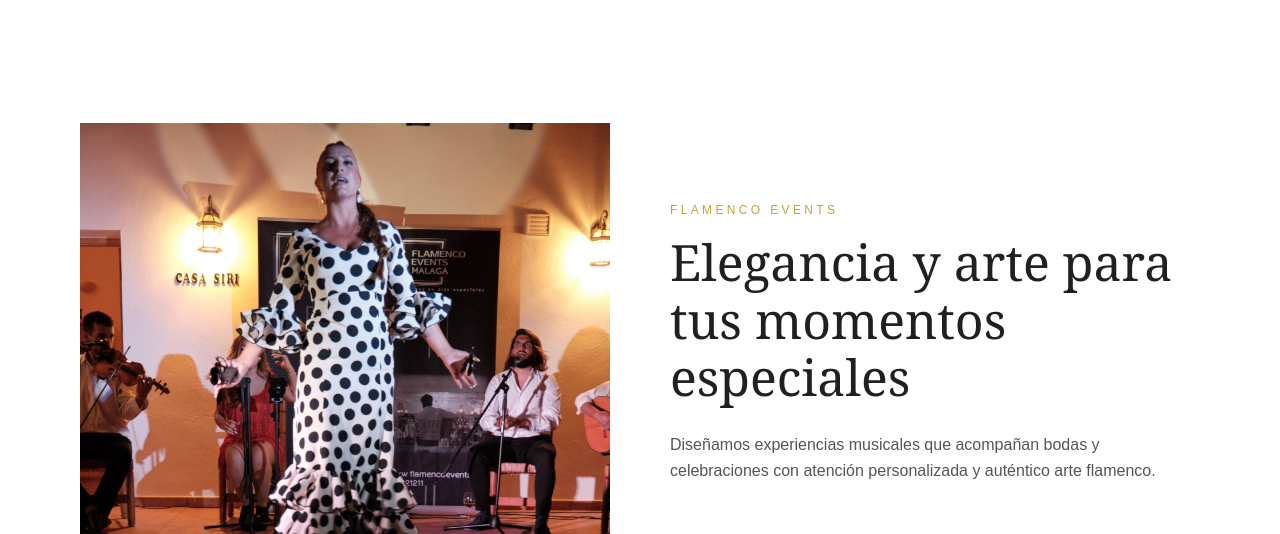
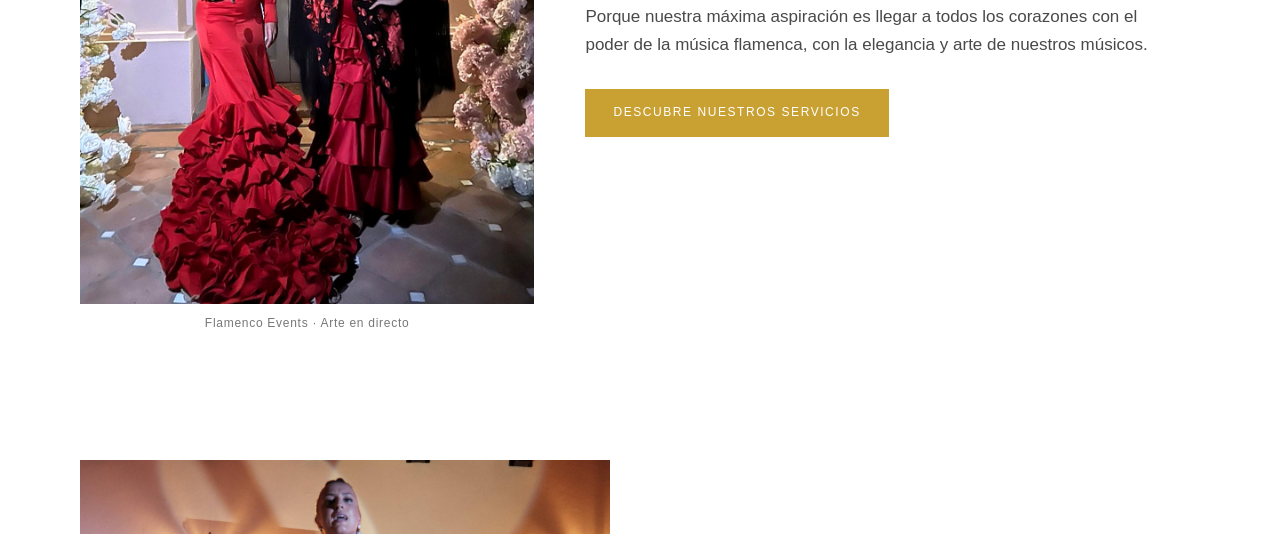
Before and after one commit to flamencoevents/Flamenco-Events-app, a plain HTML site: page web-preview/index.html in a window 1280 px wide. Shown: the part 699-1233 px from the top of the page. Drawn offline with Linux system fonts and the light colour scheme.

Commit message:
Replace website preview hero with corrected real portrait of two red-dressed performers

```diff
--- a/web-preview/index.html
+++ b/web-preview/index.html
@@ -43,9 +43,14 @@
 .hero.hero-photo .hero-visual img{height:auto;max-height:660px;min-height:0;aspect-ratio:4/3;object-fit:cover;object-position:center}
 .gallery-section{padding:70px 0 85px;background:#fff}.photo-gallery{display:grid;grid-template-columns:1.15fr .85fr 1fr;gap:18px;align-items:stretch}.photo-gallery figure{margin:0;position:relative;overflow:hidden;background:#f5f2eb}.photo-gallery img{width:100%;height:330px;object-fit:cover;display:block}.photo-gallery figure:nth-child(2) img{object-position:center 25%}.photo-gallery figcaption{padding:13px 8px 6px;text-align:center;font-size:12px;color:#5a544b;letter-spacing:.04em}.gallery-section .intro{margin-bottom:37px}
 @media(max-width:760px){.hero.hero-photo .hero-visual img{aspect-ratio:4/3;height:auto;max-height:440px}.gallery-section{padding:42px 0 55px}.photo-gallery{grid-template-columns:1fr 1fr;gap:14px}.photo-gallery figure:first-child{grid-column:1/-1}.photo-gallery img{height:230px}.photo-gallery figure:first-child img{height:260px}.photo-gallery figcaption{font-size:11px;padding:10px 5px}}
+
+/* Portada: fotografía original retocada, sin alterar rasgos de las artistas */
+.hero.hero-photo .hero-visual img{display:block;max-width:480px;width:100%;height:auto;max-height:700px;min-height:0;aspect-ratio:auto;object-fit:contain;object-position:center;margin:0 auto}
+.hero.hero-photo .hero-visual{align-self:center}.hero.hero-photo .hero-grid{grid-template-columns:minmax(0,.85fr) minmax(0,1.15fr)}
+@media(max-width:760px){.hero.hero-photo .hero-grid{grid-template-columns:1fr}.hero.hero-photo .hero-visual img{width:min(100%,430px);max-height:620px;height:auto;aspect-ratio:auto;object-fit:contain}}
 </style></head>
 <body><header class="site-header"><div class="wrap nav"><a class="brand" href="#inicio" aria-label="Flamenco Events, inicio"><img src="assets/logo-negro.png" alt="Flamenco Events — Expertos en días especiales" width="310" height="155"></a><nav class="links" aria-label="Menú principal"><a href="#inicio">INICIO</a><div class="nav-menu"><a href="#servicios">PRODUCTOS FLAMENCO EVENTS</a><div class="submenu"><a href="https://www.flamencoevents.net/nachomarroco">Guitarrista flamenco</a><a href="https://www.flamencoevents.net/Sondelalma">Son del Alma</a><a href="https://www.flamencoevents.net/cuadro-de-baile-suite-flamenca">Suite Flamenca</a></div></div><a href="#servicios">SERVICIOS FLAMENCO EVENTS</a><a href="https://www.flamencoevents.net/bodas">BODAS FLAMENCO EVENTS</a><a href="#contacto">CONTACTO</a><a class="client-access" href="../portal.html" aria-label="Acceso al espacio cliente, comercial y administración">ESPACIO CLIENTE</a></nav></div></header>
-<main><section id="inicio" class="hero hero-photo"><div class="wrap hero-grid"><figure class="hero-visual"><img src="assets/originales/portada-flamenca-original.jpg" width="1600" height="1067" alt="Bailaora flamenca con mantón rosa durante una celebración, con músicos y público al fondo" fetchpriority="high"><figcaption>Flamenco Events · Arte en directo</figcaption></figure><div class="hero-copy"><div class="eyebrow">Música y espectáculos flamencos para eventos exclusivos</div><h1>Expertos en días especiales</h1><p>Porque nuestra máxima aspiración es llegar a todos los corazones con el poder de la música flamenca, con la elegancia y arte de nuestros músicos.</p><a class="btn" href="#servicios">Descubre nuestros servicios</a></div></div></section>
+<main><section id="inicio" class="hero hero-photo"><div class="wrap hero-grid"><figure class="hero-visual"><img src="assets/originales/portada-dos-artistas-rojo-mejorada.jpg" width="1021" height="1568" alt="Dos artistas flamencas con vestidos y sombreros rojos junto a una entrada decorada con flores" fetchpriority="high"><figcaption>Flamenco Events · Arte en directo</figcaption></figure><div class="hero-copy"><div class="eyebrow">Música y espectáculos flamencos para eventos exclusivos</div><h1>Expertos en días especiales</h1><p>Porque nuestra máxima aspiración es llegar a todos los corazones con el poder de la música flamenca, con la elegancia y arte de nuestros músicos.</p><a class="btn" href="#servicios">Descubre nuestros servicios</a></div></div></section>
 <section class="intro-feature"><div class="wrap feature-grid"><img src="assets/guitarra-real.jpg" alt="Actuación de flamenco en directo" loading="lazy"><div><span class="eyebrow">Flamenco Events</span><h2>Elegancia y arte para tus momentos especiales</h2><p>Diseñamos experiencias musicales que acompañan bodas y celebraciones con atención personalizada y auténtico arte flamenco.</p></div></div></section><section class="section" id="servicios"><div class="wrap"><div class="intro"><div class="eyebrow">Nuestra oferta</div><h2>La música para cada emoción</h2><p>Hemos preparado un repertorio para cada ocasión, para cada emoción, para cada mirada.</p></div><div class="grid">
 <article class="card"><img class="service-photo" src="assets/originales/bailaora-banquete.jpg" alt="Actuación flamenca real en una boda" loading="lazy"><div class="num">01 · BAILE</div><h3>Cuadro de baile Suite Flamenca</h3><p>Guitarra flamenca, voz y baile: una sorpresa especial para los invitados y un espectáculo lleno de belleza y elegancia.</p><a href="https://www.flamencoevents.net/cuadro-de-baile-suite-flamenca">Más información</a></article>
 <article class="card"><img class="service-photo" src="assets/son-del-alma.jpg" alt="Son del Alma, actuación real de Flamenco Events" loading="lazy"><div class="num">02 · MÚSICA</div><h3>Dúo Son del Alma</h3><p>La voz de Azahara Molero y la guitarra flamenca de Nacho Marroco se encuentran en un repertorio que fusiona flamenco, baladas, boleros y blues.</p><a href="https://www.flamencoevents.net/Sondelalma">Más información</a></article>
```
Also changed, not shown: web-preview/assets/originales/portada-dos-artistas-rojo-mejorada.jpg (added).
